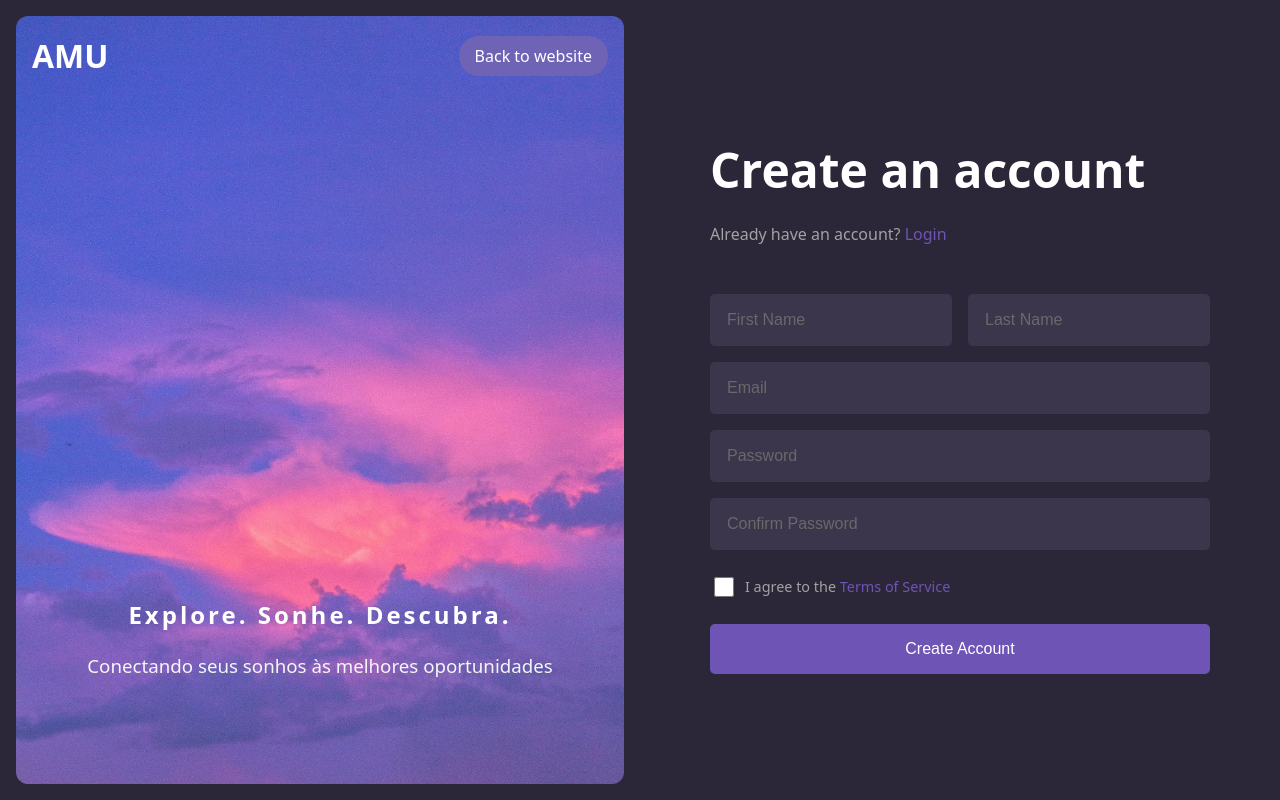
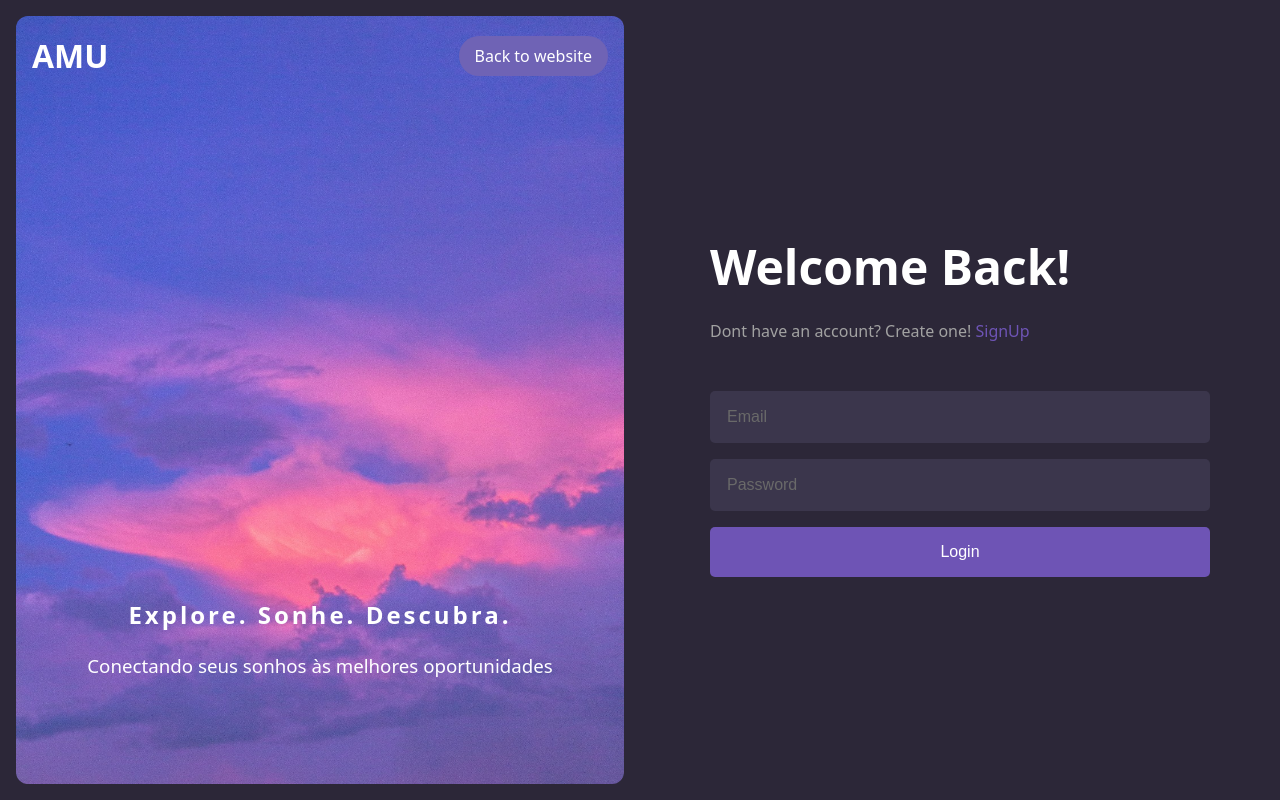
Before and after one commit to BiancaMRV/jobfinder, a React (Vite) app in the folder client/: page /login in a window 1280 px wide. Shown: the top 800 px of the page. Built offline with nearby package versions, Linux system fonts and the light colour scheme.

Commit message:
logIn page

```diff
--- a/client/src/App.tsx
+++ b/client/src/App.tsx
@@ -1,9 +1,11 @@
 import "./App.css";
 import SignUp from "./pages/Auth/SignUp";
+import LogIn from "./pages/Auth/LogIn";
 
 function App() {
   return (
     <>
+      <LogIn></LogIn>
       <SignUp></SignUp>
     </>
   );
--- a/client/src/pages/Auth/LogIn.module.css
+++ b/client/src/pages/Auth/LogIn.module.css
@@ -0,0 +1,209 @@
+.main {
+  display: flex;
+  height: 100vh;
+  font-family: system-ui, -apple-system, Arial, sans-serif;
+  background-color: var(--color-background);
+  color: var(--color-text);
+  line-height: 1.5;
+}
+
+/* Left Section */
+.left {
+  position: relative;
+  width: 50%;
+  background-color: var(--color-background);
+  overflow: hidden;
+}
+
+.imgContainer {
+  position: absolute;
+  inset: var(--spacing-sm);
+}
+
+.imgContainer img {
+  width: 100%;
+  height: 100%;
+  object-fit: cover;
+  border-radius: var(--radius-md);
+}
+
+.top {
+  position: absolute;
+  top: 0;
+  left: 0;
+  width: 100%;
+  display: flex;
+  justify-content: space-between;
+  align-items: center;
+  padding: var(--spacing-md);
+  box-sizing: border-box;
+}
+
+.logo {
+  font-size: 2rem;
+  font-weight: bold;
+}
+
+.buttonSecondary {
+  display: inline-block;
+  text-decoration: none;
+  background-color: var(--color-accent-lighter);
+  padding: var(--spacing-xs) var(--spacing-sm);
+  border-radius: var(--radius-pill);
+  color: var(--color-text);
+  transition: background-color 0.2s ease;
+}
+
+.buttonSecondary:hover {
+  background-color: var(--color-accent-light);
+}
+
+.title {
+  position: absolute;
+  bottom: 5%;
+  left: 50%;
+  transform: translate(-50%, -50%);
+  text-align: center;
+  width: 100%;
+  padding: 0 var(--spacing-md);
+  box-sizing: border-box;
+}
+
+.title h1 {
+  margin-bottom: var(--spacing-xs);
+  letter-spacing: 3px;
+  font-size: 1.5rem;
+}
+
+.title h3 {
+  font-weight: normal;
+  color: whitesmokeç;
+}
+
+/* Right Section */
+.right {
+  width: 50%;
+  display: flex;
+  align-items: center;
+  justify-content: center;
+}
+
+.formContainer {
+  width: 100%;
+  max-width: 500px;
+}
+
+.formContainer h1 {
+  font-size: 3rem;
+  margin: var(--spacing-xs) 0;
+}
+
+.formContainer > p {
+  margin-bottom: var(--spacing-lg);
+  color: var(--color-text-muted);
+}
+
+.formContainer form {
+  display: flex;
+  flex-direction: column;
+  gap: var(--spacing-sm);
+}
+
+.inputContainer {
+  flex: 1;
+}
+
+.inputContainer input[type="email"],
+.inputContainer input[type="password"] {
+  width: 100%;
+  padding: var(--spacing-sm);
+  border: 1px solid transparent;
+  border-radius: var(--radius-sm);
+  background-color: var(--color-input);
+  color: var(--color-text);
+  font-size: 1rem;
+  transition: border-color 0.2s ease, box-shadow 0.2s ease;
+  box-sizing: border-box;
+}
+
+.inputContainer input::placeholder {
+  color: var(--color-placeholder);
+}
+
+.inputContainer input:focus {
+  outline: none;
+  border-color: var(--color-accent);
+  box-shadow: 0 0 0 2px rgba(110, 84, 181, 0.2);
+}
+
+.inputContainer input:invalid:not(:placeholder-shown) {
+  border-color: #ff4646;
+}
+
+.buttonPrimary {
+  width: 100%;
+  padding: var(--spacing-sm);
+  background-color: var(--color-accent);
+  color: var(--color-text);
+  border: none;
+  border-radius: var(--radius-sm);
+  font-size: 1rem;
+  cursor: pointer;
+  transition: background-color 0.2s ease;
+}
+
+.buttonPrimary:hover {
+  background-color: var(--color-accent-light);
+}
+
+/* Global Link Styles */
+.formContainer a {
+  color: var(--color-accent);
+  text-decoration: none;
+  transition: color 0.2s ease;
+}
+
+.formContainer a:hover {
+  color: var(--color-accent-light);
+  text-decoration: underline;
+}
+
+/* Responsive Design */
+@media (max-width: 1000px) {
+  .main {
+    flex-direction: column;
+    min-height: unset;
+  }
+
+  .left {
+    display: none;
+  }
+
+  .right {
+    width: 100%;
+    min-height: 100vh;
+    padding: var(--spacing-md);
+    display: flex;
+    align-items: center;
+    justify-content: center;
+    box-sizing: border-box;
+  }
+
+  .formContainer {
+    margin: auto;
+  }
+}
+
+@media (max-width: 480px) {
+  .name {
+    flex-direction: column;
+  }
+
+  .formContainer h1 {
+    font-size: 2rem;
+  }
+
+  .right {
+    padding: var(--spacing-sm);
+  }
+}
--- a/client/src/pages/Auth/LogIn.tsx
+++ b/client/src/pages/Auth/LogIn.tsx
@@ -0,0 +1,69 @@
+import styles from "./LogIn.module.css";
+
+export default function LogIn() {
+  return (
+    <main className={styles.main}>
+      <section className={styles.left}>
+        <div className={styles.imgContainer}>
+          <img
+            src="WhatsApp Image 2024-11-04 at 03.39.22.jpeg"
+            alt="Purple and orange cloudy sky background"
+            loading="lazy"
+          />
+        </div>
+
+        <div className={styles.top}>
+          <div className={styles.logo}>AMU</div>
+          <div className={styles.back}>
+            <a href="/" className={styles.buttonSecondary}>
+              Back to website
+            </a>
+          </div>
+        </div>
+
+        <div className={styles.title}>
+          <h1>Explore. Sonhe. Descubra.</h1>
+          <h3>Conectando seus sonhos às melhores oportunidades</h3>
+        </div>
+      </section>
+
+      <section className={styles.right}>
+        <div className={styles.formContainer}>
+          <h1>Welcome Back!</h1>
+          <p>
+            Dont have an account? Create one! <a href="/signup">SignUp</a>
+          </p>
+
+          <form method="POST" autoComplete="off" noValidate>
+            <div className={styles.inputContainer}>
+              <input
+                type="email"
+                id="email"
+                name="email"
+                placeholder="Email"
+                required
+                autoComplete="username"
+              />
+            </div>
+
+            <div className={styles.inputContainer}>
+              <input
+                type="password"
+                id="password"
+                name="password"
+                placeholder="Password"
+                required
+                minLength={8}
+                autoComplete="new-password"
+              />
+            </div>
+
+            <button type="submit" className={styles.buttonPrimary}>
+              Login
+            </button>
+          </form>
+        </div>
+      </section>
+    </main>
+  );
+}
--- a/client/src/pages/Auth/SignUp.module.css
+++ b/client/src/pages/Auth/SignUp.module.css
@@ -77,7 +77,7 @@
 
 .title h3 {
   font-weight: normal;
-  color: whitesmoke;
+  color: whitesmokeç;
 }
 
 /* Right Section */
@@ -117,7 +117,6 @@
 .inputContainer {
   flex: 1;
 }
-
 .inputContainer input[type="text"],
 .inputContainer input[type="email"],
 .inputContainer input[type="password"] {
```
